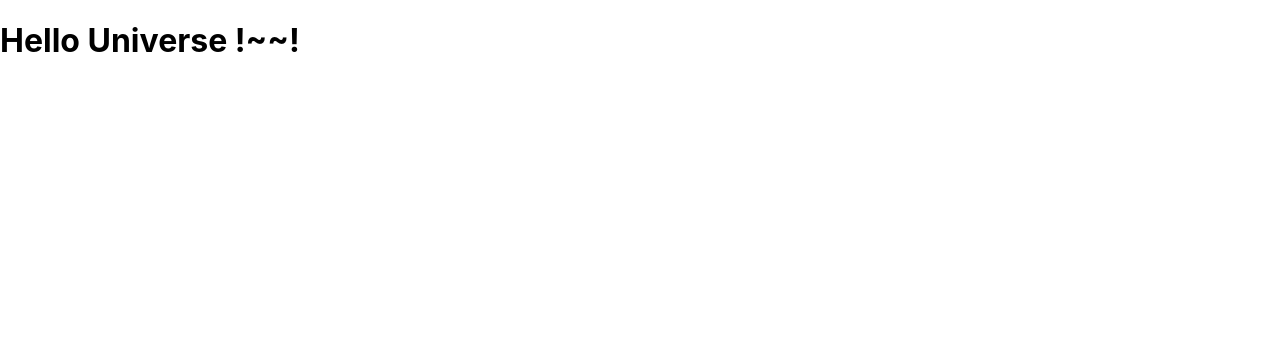
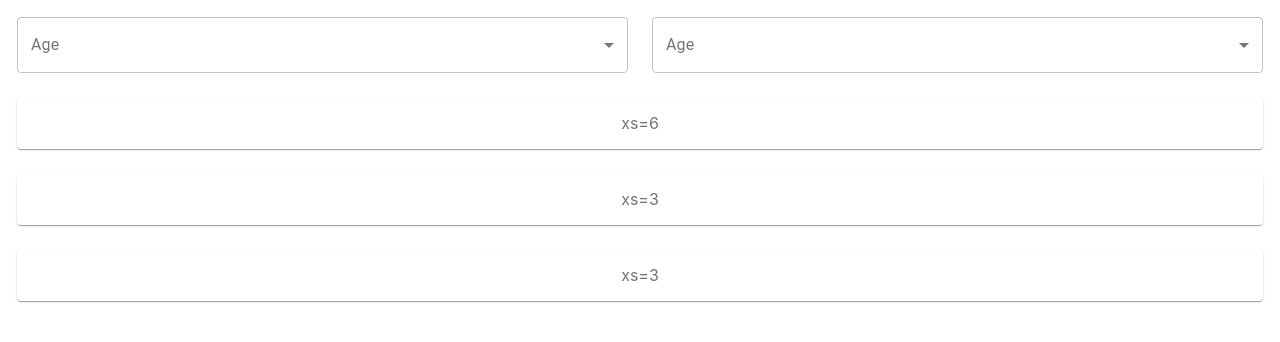
Before and after one commit to DoubleHelixX/MRI-Simmons-UI-Developer-Test, a React (Create React App) app in the folder frontend/: page / in a window 1280 px wide. Shown: the top 342 px of the page. Built offline with nearby package versions, Linux system fonts and the light colour scheme.

Commit message:
created UI container with dropdown BTNs template

```diff
--- a/frontend/src/App.js
+++ b/frontend/src/App.js
@@ -1,11 +1,107 @@
 import './App.css';
+import React from "react";
+import { makeStyles } from "@material-ui/core/styles";
+import Paper from "@material-ui/core/Paper";
+import Grid from "@material-ui/core/Grid";
+import FormControl from "@material-ui/core/FormControl";
+import Select from "@material-ui/core/Select";
+import InputLabel from "@material-ui/core/InputLabel";
 
 function App() {
+  const useStyles = makeStyles((theme) => ({
+    root: {
+      flexGrow: 1
+    },
+    paper: {
+      padding: theme.spacing(2),
+      textAlign: "center",
+      color: theme.palette.text.secondary
+    },
+    grid: {
+      margin: 5,
+      // border: '1px solid red',
+      width: "auto!important"
+
+    },
+
+    formControl: {
+
+      width: "100%"
+      // padding
+    }
+  }));
+
+  const classes = useStyles();
+
+  const [state, setState] = React.useState({
+    age: "",
+    name: "hai"
+  });
+
+  const handleChange = (event) => {
+    const name = event.target.name;
+    setState({
+      ...state,
+      [name]: event.target.value
+    });
+  };
+
   return (
     <div>
-      <h1>  Hello Universe !~~! </h1>
+      <Grid container spacing={3} className={classes.grid}>
+        <Grid item xs={6}>
+          <FormControl variant="outlined" className={classes.formControl}>
+            <InputLabel htmlFor="outlined-age-native-simple">Age</InputLabel>
+            <Select
+              native
+              value={state.age}
+              onChange={handleChange}
+              label="Age"
+              inputProps={{
+                name: "age",
+                id: "outlined-age-native-simple"
+              }}
+            >
+              <option aria-label="None" value="" />
+              <option value={10}>Ten</option>
+              <option value={20}>Twenty</option>
+              <option value={30}>Thirty</option>
+            </Select>
+          </FormControl>
+        </Grid>
+        <Grid item xs={6}>
+          <FormControl variant="outlined" className={classes.formControl}>
+              <InputLabel htmlFor="outlined-age-native-simple">Age</InputLabel>
+              <Select
+                native
+                value={state.age}
+                onChange={handleChange}
+                label="Age"
+                inputProps={{
+                  name: "age",
+                  id: "outlined-age-native-simple"
+                }}
+              >
+                <option aria-label="None" value="" />
+                <option value={10}>Ten</option>
+                <option value={20}>Twenty</option>
+                <option value={30}>Thirty</option>
+              </Select>
+            </FormControl>
+        </Grid>
+        <Grid item xs={12}>
+          <Paper className={classes.paper}>xs=6</Paper>
+        </Grid>
+        <Grid item xs={12}>
+          <Paper className={classes.paper}>xs=3</Paper>
+        </Grid>
+        <Grid item xs={12}>
+          <Paper className={classes.paper}>xs=3</Paper>
+        </Grid>
+      </Grid>
     </div>
   );
 }
 
+
 export default App;
```
